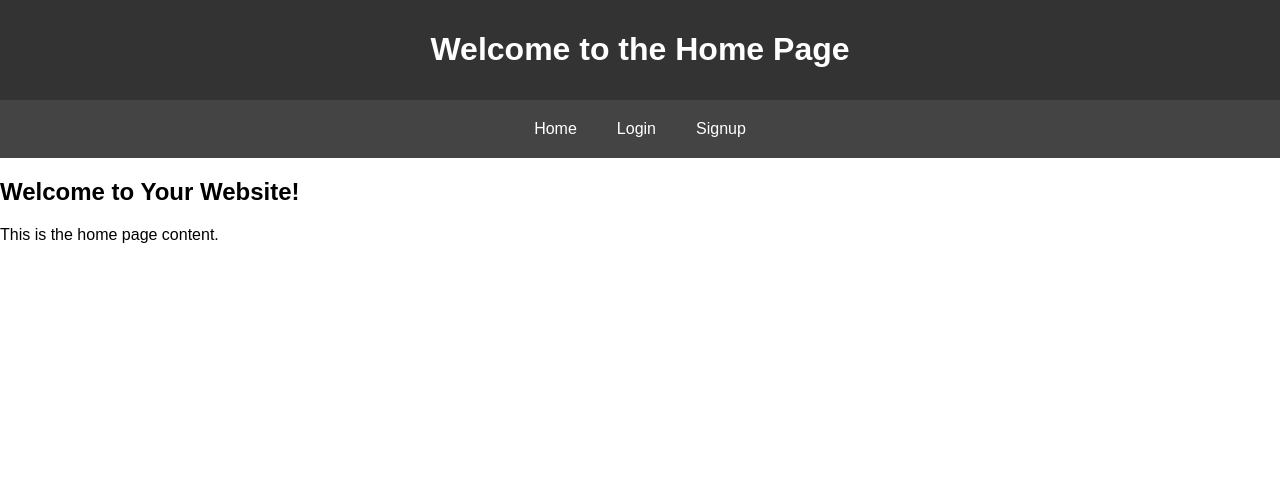
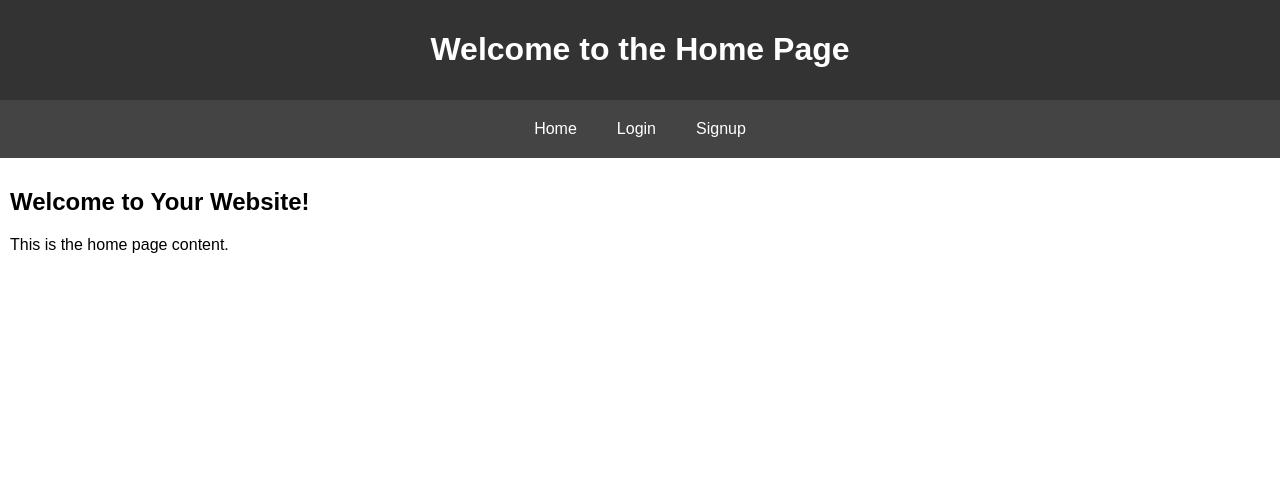
Before and after one commit to joe-philip/django_authentication_app, a Django app: page / in a window 1280 px wide. Shown: the top 498 px of the page. Run offline with Django 5.2, Linux system fonts and the light colour scheme.

Commit message:
modified base.css
added padding for content

```diff
--- a/static/css/base.css
+++ b/static/css/base.css
@@ -15,6 +15,10 @@ nav {
     display: flex;
     justify-content: center;
     background-color: #444;
+    padding: 10px;
+}
+
+nav~* {
     padding: 10px;
 }
 
```
